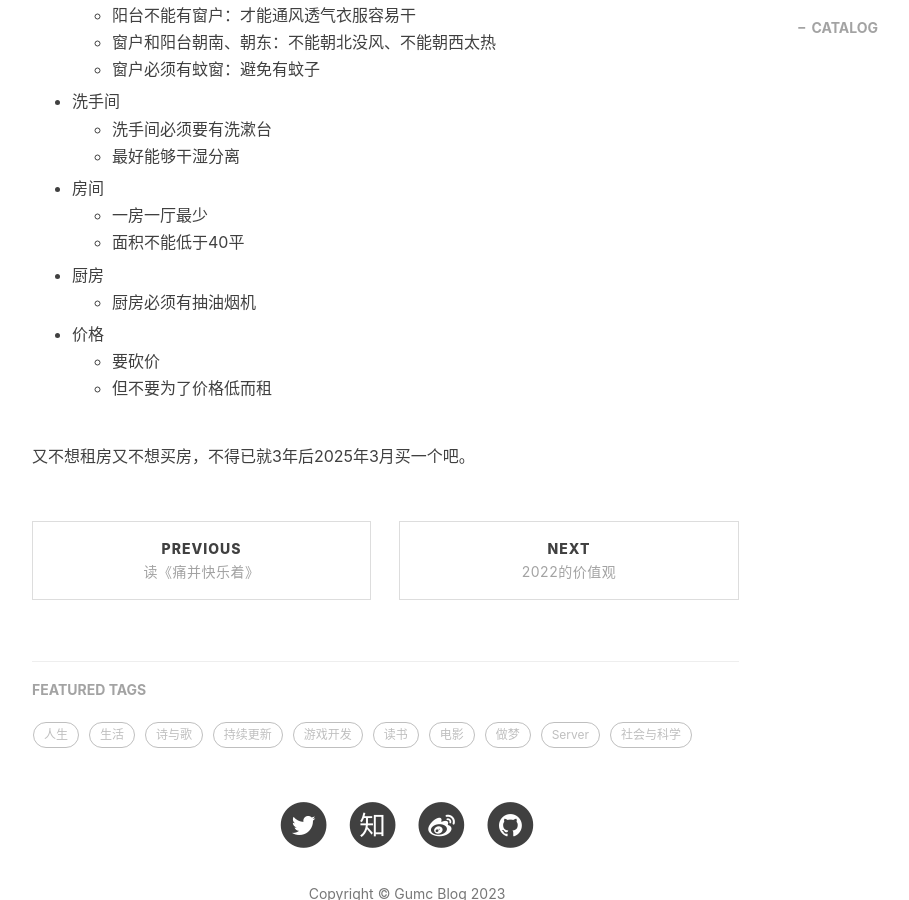
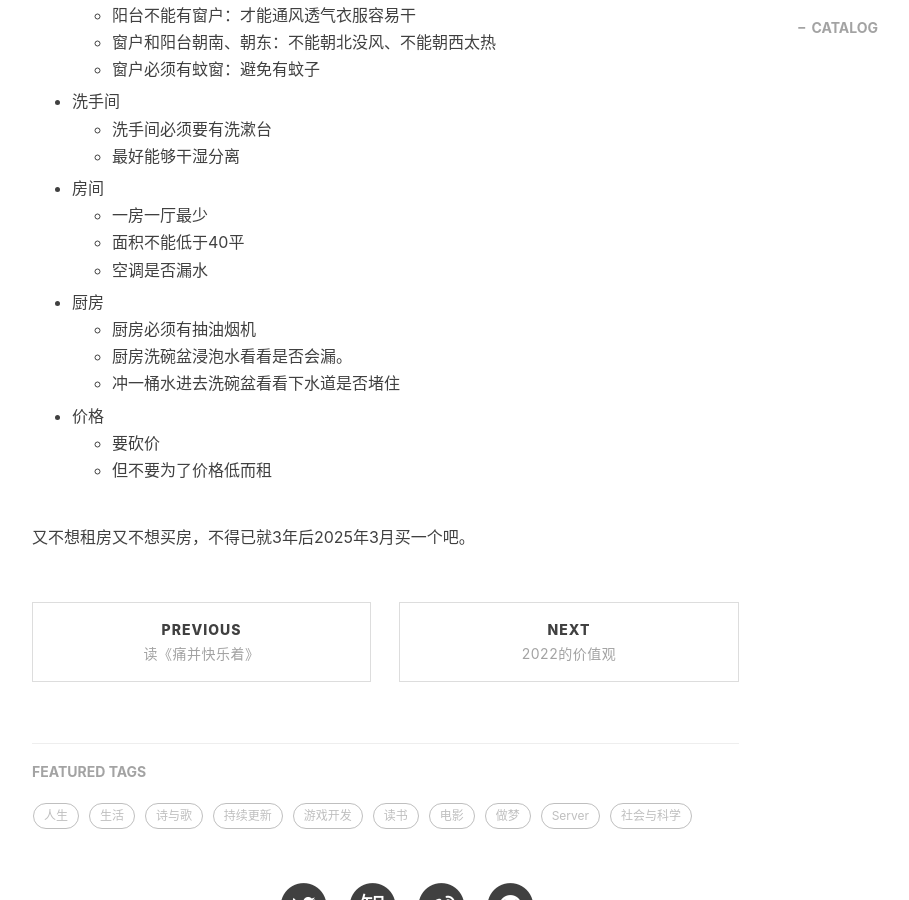
Before and after one commit to gumcstronger/gumcstronger.github.io, a Jekyll site: the page built from _posts/2022/2022-03-22-house.md, in a window 1280 px wide and 900 px high, scrolled down 655 px. Shown: the whole window, without its empty margins (233-1142 px from the left). Built offline with Jekyll 4.4.1, drawn with Linux system fonts in a browser that asks for light colours; comment, search, counter and statistics services are not loaded.

Commit message:
Update 2022-03-22-house.md

```diff
--- a/_posts/2022/2022-03-22-house.md
+++ b/_posts/2022/2022-03-22-house.md
@@ -21,8 +21,11 @@ tags:
 * 房间
   * 一房一厅最少
   * 面积不能低于40平
+  * 空调是否漏水
 * 厨房
   * 厨房必须有抽油烟机
+  * 厨房洗碗盆浸泡水看看是否会漏。
+  * 冲一桶水进去洗碗盆看看下水道是否堵住
 * 价格
   * 要砍价
   * 但不要为了价格低而租
```
